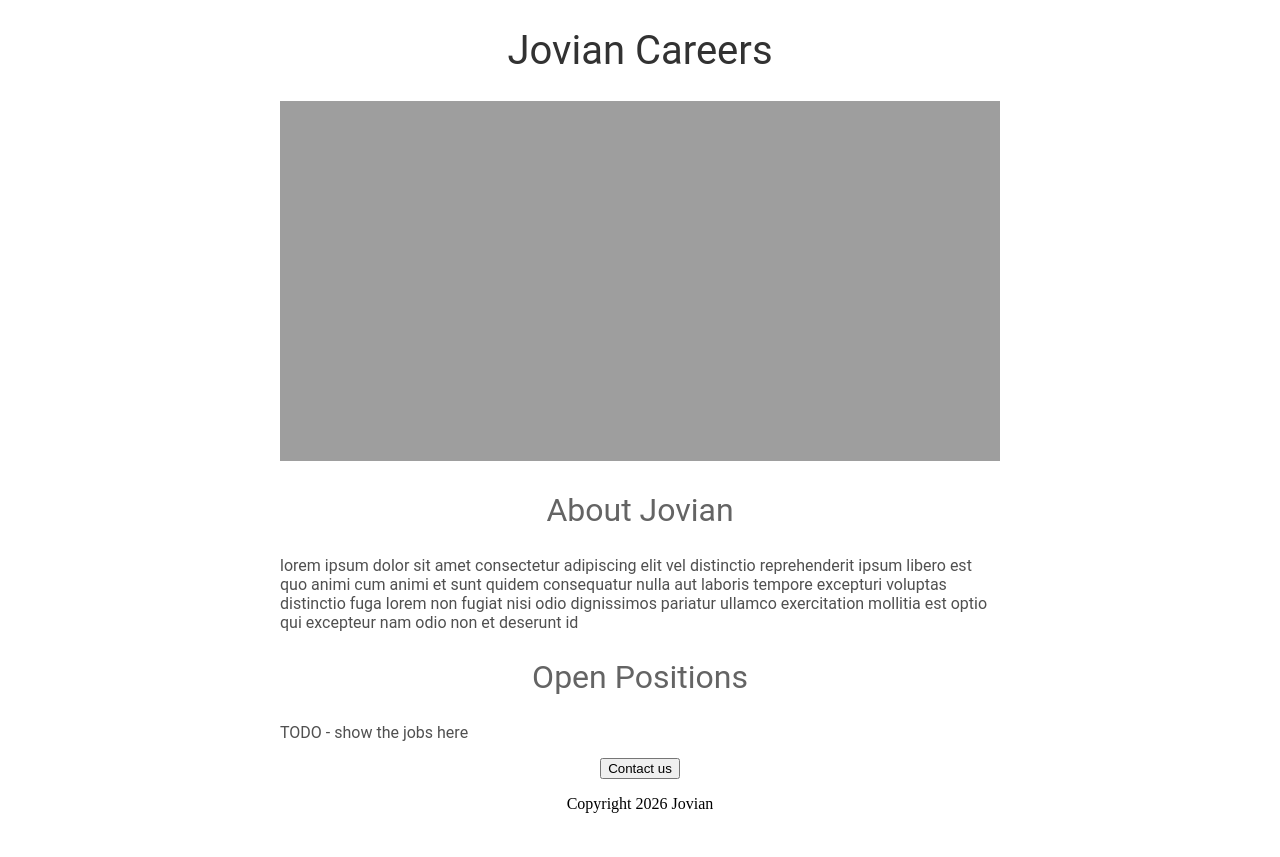
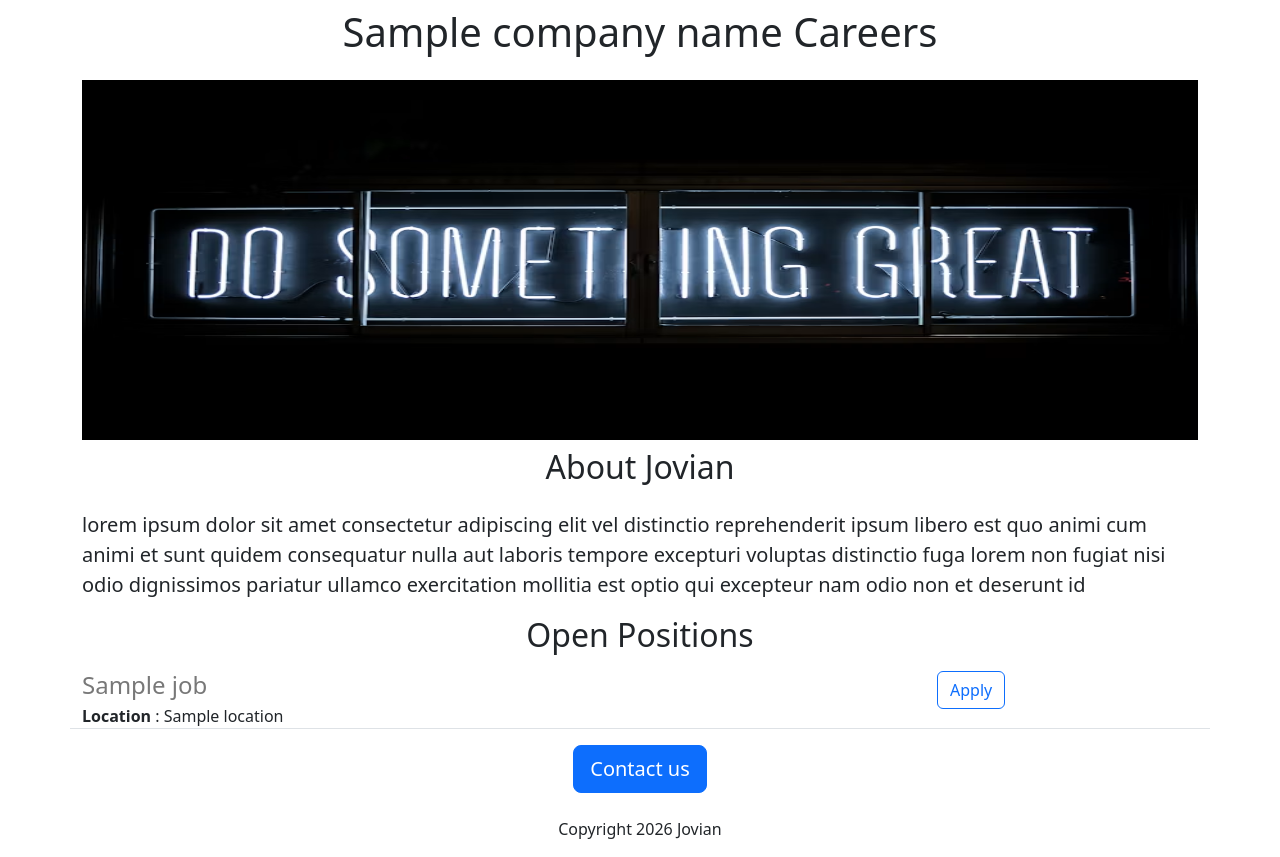
Before and after one commit to Rocky1411/career-website, a Flask app: template templates/home.html in a window 1280 px wide. Before the commit the page ends 813 px from the top, so only its background shows below. Run offline with Flask 3, Linux system fonts and the light colour scheme; the template is opened without the code that fills it: most values are stand-ins (such as "Sample title", 1, 10 or a date in 2020).

Commit message:
Add job item page and static files

```diff
--- a/templates/home.html
+++ b/templates/home.html
@@ -1,61 +1,45 @@
 <!DOCTYPE html>
 <html lang="en">
 <head>
+    <title>Jovian Careers</title>
     <meta charset="UTF-8">
-    <title>Jovian Careers</title>
+    <meta name="viewport" content="width=device-width,initial-scale=1">
+    <link
+            href="https://cdn.jsdelivr.net/npm/bootstrap@5.3.8/dist/css/bootstrap.min.css"
+            rel="stylesheet"
+            integrity="sha384-sRIl4kxILFvY47J16cr9ZwB07vP4J8+LH7qKQnuqkuIAvNWLzeN8tE5YBujZqJLB"
+            crossorigin="anonymous">
     <style>
-        h1 {
-            font-size: 40px;
-            font-family: Roboto;
-            font-weight: normal;
-            color: rgb(50,50,50);
-            text-align: center;
-        }
-
         #banner{
+            height: 360px;
             width: 100%;
-            height: 360px;
-            object-fit: cover;
-        }
-
-        h2{
-            font-family:Roboto;
-            font-size: 32px;
-            color:rgb(100,100,100);
-            text-align: center;
-            font-weight: normal;
-        }
-
-        .bodytext{
-            font-family: Roboto;
-            color:rgb(80,80,80)
-        }
-
-        #container{
-            max-width:720px;
-            margin: 0 auto;
         }
 
     </style>
+
 </head>
 <body>
-    <div id="container">
-    <h1>Jovian Careers</h1>
-    <img id="banner" src="http://127.0.0.1:5000/static/banner.jpeg">
+    <div class="container">
+    <h1 class="text-center mt-2 mb-4">{{company_name}} Careers</h1>
+    <img class="img-fluid" id="banner" src="http://127.0.0.1:5000/static/banner.jpeg">
 
-    <h2>About Jovian</h2>
-    <p class="bodytext">
+    <h2 class="text-center mt-2 mb-4">About Jovian</h2>
+    <p class="lead">
         lorem ipsum dolor sit amet consectetur adipiscing elit vel distinctio
         reprehenderit ipsum libero est quo animi cum animi et sunt quidem
         consequatur nulla aut laboris tempore excepturi voluptas distinctio fuga
         lorem non fugiat nisi odio dignissimos pariatur ullamco exercitation
         mollitia est optio qui excepteur nam odio non et deserunt id
     </p>
-    <h2>Open Positions</h2>
-    <p class="bodytext">TODO - show the jobs here</p>
-    <div style="text-align: center">
-    <button>Contact us</button>
-        <p>Copyright 2026 Jovian</p>
+    <h2 class="text-center">Open Positions</h2>
+    <p >
+        {% for job in jobs %}
+            {% include 'jobitem.html' %}
+        {% endfor %}
+    </p>
+    <div class="text-center">
+    <button class="btn btn-primary btn-lg">Contact us</button>
+        <p class="mt-4">Copyright 2026 Jovian</p>
         </div>
     </div>
 </body>
--- /dev/null
+++ b/templates/jobitem.html
@@ -0,0 +1,22 @@
+  <div class="border-bottom row"
+       styles="margin-bottom:16px;
+       padding-bottom:8px;">
+    <div class="col-9">
+    <h4
+            style="color:rgb(120,120,120);
+             margin-bottom: 4px;">
+            {{job['title']}}
+    </h4>
+    <div>
+        <b>Location</b> : {{job['location']}}
+    </div>
+    {% if 'salary' in job %}
+    <div>
+        <b>Salary</b> : {{job['salary']}}
+    </div>
+    {% endif %}
+    </div>
+      <div class="col-3">
+      <button type="button" class="btn btn-outline-primary">Apply</button>
+      </div>
+    </div>
```
Also changed, not shown: static/banner.jpeg (added).
